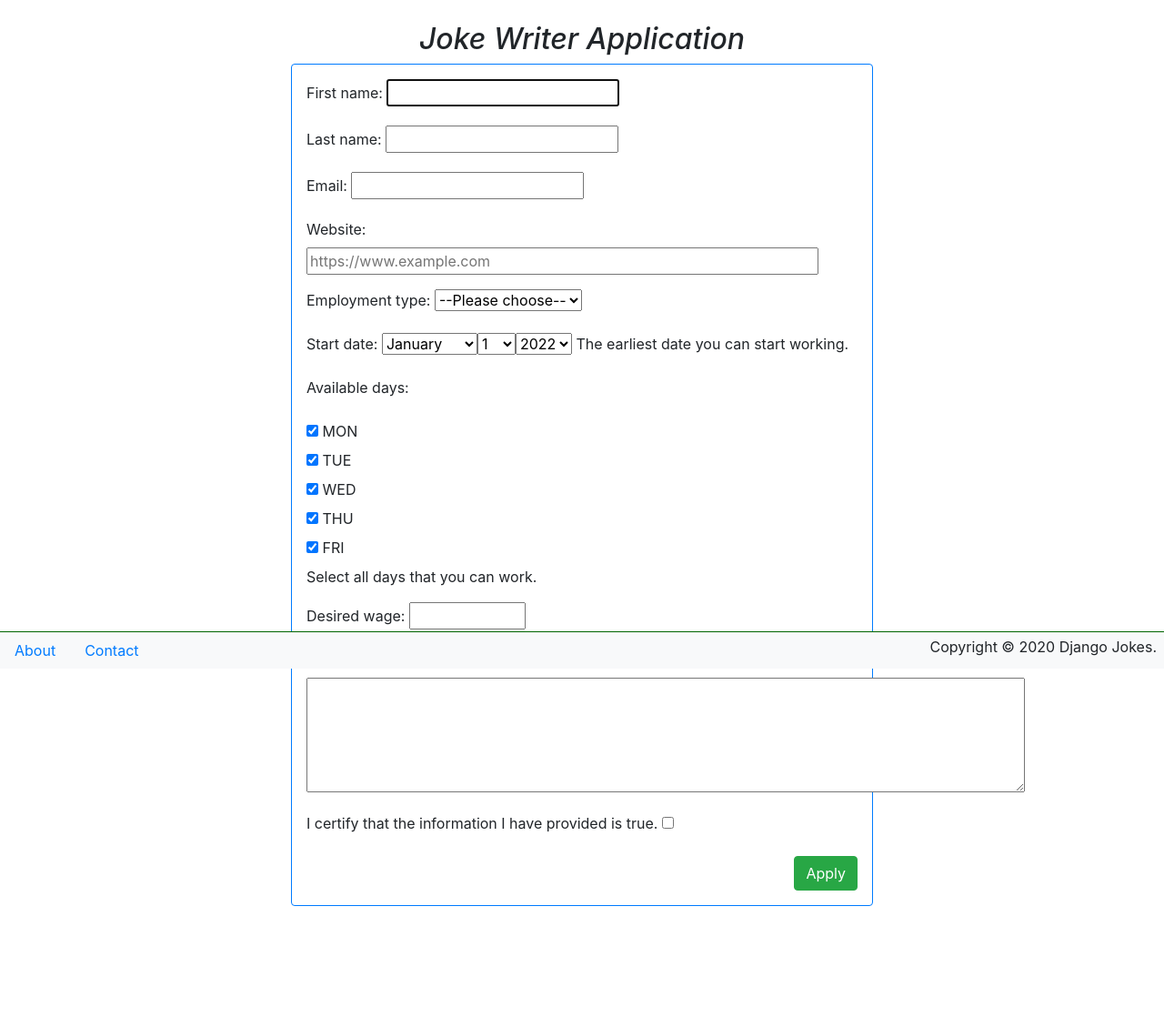
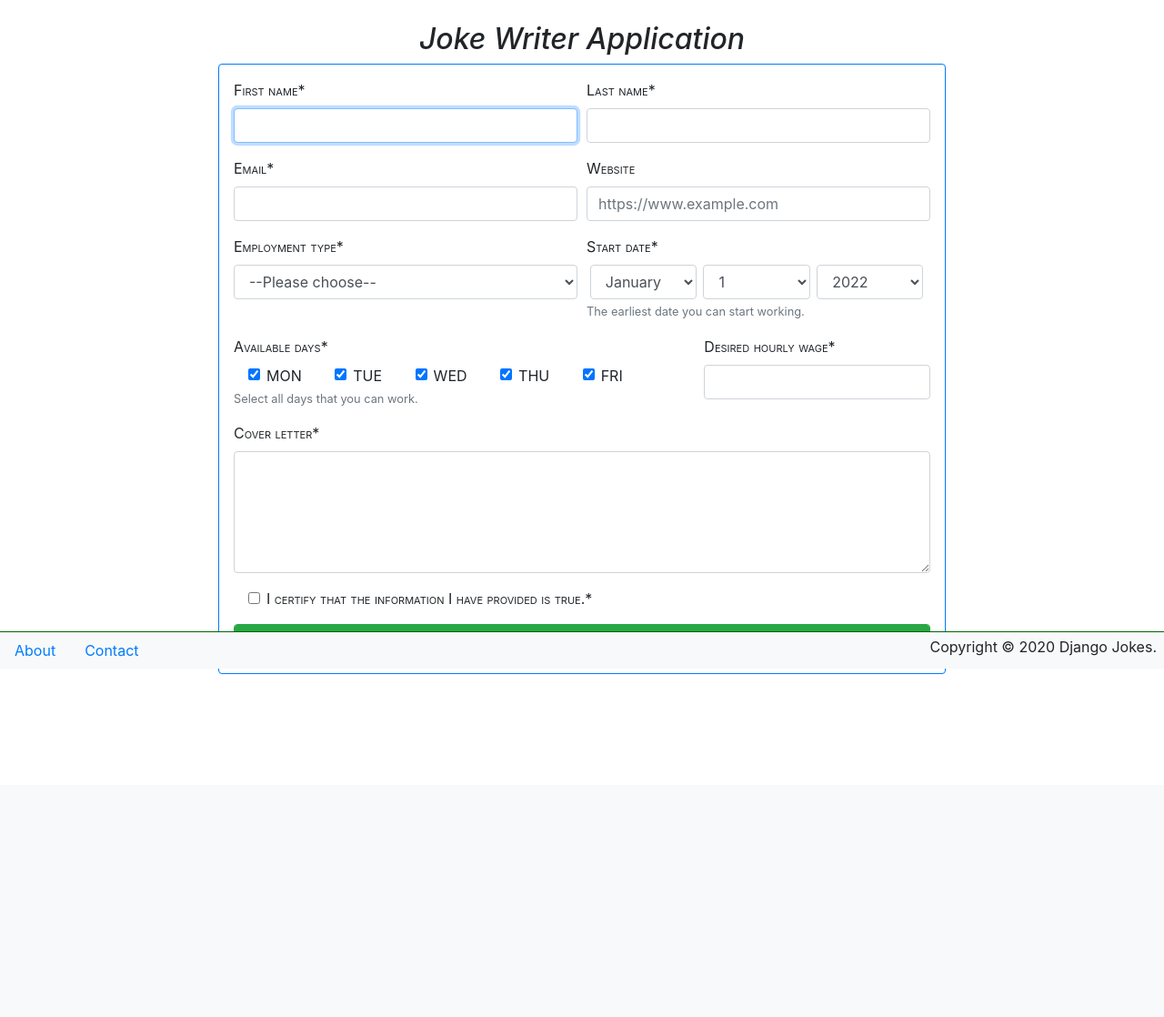
Before and after one commit to samoore333/djangojokes.com, a Django app: page /jobs/job-app/ in a window 1280 px wide. Shown: the part 65-1183 px from the top of the page at 91% size. After the commit the page ends 806 px from the top, so only its background shows below. Run offline with Django 4.2, Linux system fonts and the light colour scheme; some libraries are stand-ins or nearby versions.

Commit message:
Job Application form edits

```diff
--- a/djangojokes/settings.py
+++ b/djangojokes/settings.py
@@ -20,6 +20,7 @@ ALLOWED_HOSTS = []
 # Application definition
 
 INSTALLED_APPS = [
+    #Built-in Django Apps
     'django.contrib.admin',
     'django.contrib.admindocs',
     'django.contrib.auth',
@@ -28,6 +29,9 @@ INSTALLED_APPS = [
     'django.contrib.messages',
     'django.contrib.staticfiles',
 
+    # Third party
+    'crispy_forms',
+
     # Local apps
     'common.apps.CommonConfig',
     'jobs.apps.JobsConfig',
@@ -35,6 +39,8 @@ INSTALLED_APPS = [
     'pages.apps.PagesConfig',
     'users.apps.UsersConfig',
 ]
+
+CRISPY_TEMPLATE_PACK = 'bootstrap4'
 
 MIDDLEWARE = [
     'django.middleware.security.SecurityMiddleware',
--- a/jobs/forms.py
+++ b/jobs/forms.py
@@ -1,5 +1,13 @@
 from datetime import datetime
 from django import forms
+from django.core.exceptions import ValidationError
+from django.core.validators import URLValidator
+
+def validate_future_date(value):
+    if value < datetime.now().date():
+        raise ValidationError(
+            message=f'{value} is in the past.', code='past_date'
+        )
 
 TYPES = (
     (None, '--Please choose--'),
@@ -24,18 +32,22 @@ class JobApplicationForm(forms.Form):
     )
     last_name = forms.CharField()
     email = forms.EmailField()
-    website = forms.URLField(
+    website = forms.CharField(
         required=False,
-        widget=forms.URLInput(
-            attrs={'placeholder':'https://www.example.com','size':'50'}
-        )
+        widget=forms.TextInput(
+            attrs={'placeholder':'https://www.example.com', 'size':'50'}
+        ),
+        validators=[URLValidator(schemes=['http', 'https'])]
     )
     employment_type = forms.ChoiceField(choices=TYPES)
     start_date = forms.DateField(
         help_text='The earliest date you can start working.',
         widget=forms.SelectDateWidget(
             years=YEARS,
-        )
+            attrs={'style': 'width: 31%; display: inline-block; margin: 0 1%'}
+        ),
+        validators=[validate_future_date],
+        error_messages = {'past_date': 'Please enter a future date.'}
     )
     available_days = forms.TypedMultipleChoiceField(
         choices=DAYS,
@@ -45,13 +57,13 @@ class JobApplicationForm(forms.Form):
             attrs={'checked':True}
         )
     )
-    desired_wage = forms.DecimalField(
+    desired_hourly_wage = forms.DecimalField(
         widget=forms.NumberInput(
             attrs={'min':'10.00','max':'100.00','step':'.25'})
     )
     cover_letter = forms.CharField(
         widget=forms.Textarea(attrs={'cols':'75', 'rows':'5'})
     )
-    certify = forms.BooleanField(
+    confirmation = forms.BooleanField(
         label='I certify that the information I have provided is true.'
         )
--- a/static/css/main.css
+++ b/static/css/main.css
@@ -13,3 +13,14 @@ body {
   h2 {
     font-style: italic;
   }
+
+  /* FORM STYLES */
+label {
+  font-variant: small-caps;
+}
+
+.form-check {
+  display: inline-block;
+  font-weight: normal;
+  margin: 0 1rem;
+}
--- a/templates/jobs/joke_writer.html
+++ b/templates/jobs/joke_writer.html
@@ -1,13 +1,47 @@
 {% extends "_base.html" %}
+{% load crispy_forms_tags %}
 
 {% block title %}Job Application: Joke Writer{% endblock %}
 {% block main %}
   <h2 class="text-center">Joke Writer Application</h2>
-  <div class="card border-primary m-auto mb-3 p-3" style="max-width: 40rem">
-      <form method="post">
-        {% csrf_token %}
-        {{ form.as_p }}
-        <button class="btn btn-success float-right">Apply</button>
-      </form>
+  <div class="card border-primary m-auto mb-3 p-3" style="max-width: 50rem">
+    <form method="post" novalidate>
+      {% csrf_token %}
+      <div class="form-row">
+        <div class="form-group col-md-6 mb-0">
+          {{ form.first_name|as_crispy_field }}
+        </div>
+        <div class="form-group col-md-6 mb-0">
+          {{ form.last_name|as_crispy_field }}
+        </div>
+      </div>
+      <div class="form-row">
+        <div class="form-group col-md-6 mb-0">
+          {{ form.email|as_crispy_field }}
+        </div>
+        <div class="form-group col-md-6 mb-0">
+          {{ form.website|as_crispy_field }}
+        </div>
+      </div>
+      <div class="form-row">
+        <div class="form-group col-md-6 mb-0">
+          {{ form.employment_type|as_crispy_field }}
+        </div>
+        <div class="form-group col-md-6 mb-0">
+          {{ form.start_date|as_crispy_field }}
+        </div>
+      </div>
+      <div class="form-row">
+        <div class="form-group col-md-8 mb-0">
+          {{ form.available_days|as_crispy_field  }}
+        </div>
+        <div class="form-group col-md-4 mb-0">
+          {{ form.desired_hourly_wage|as_crispy_field }}
+        </div>
+      </div>
+      {{ form.cover_letter|as_crispy_field }}
+      {{ form.confirmation|as_crispy_field }}
+      <button class="form-control btn btn-success">Apply</button>
+    </form>
   </div>
 {% endblock %}
```
